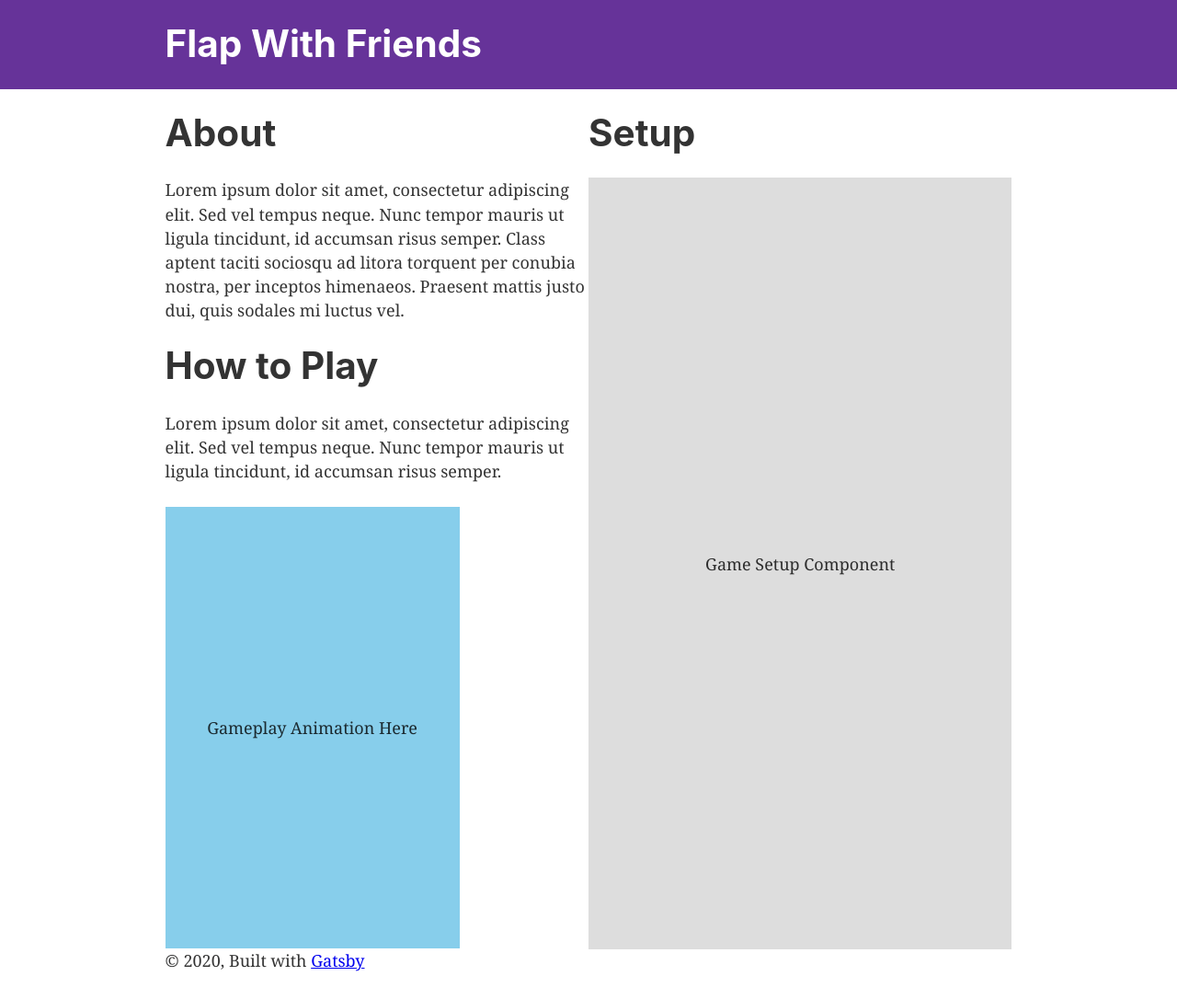
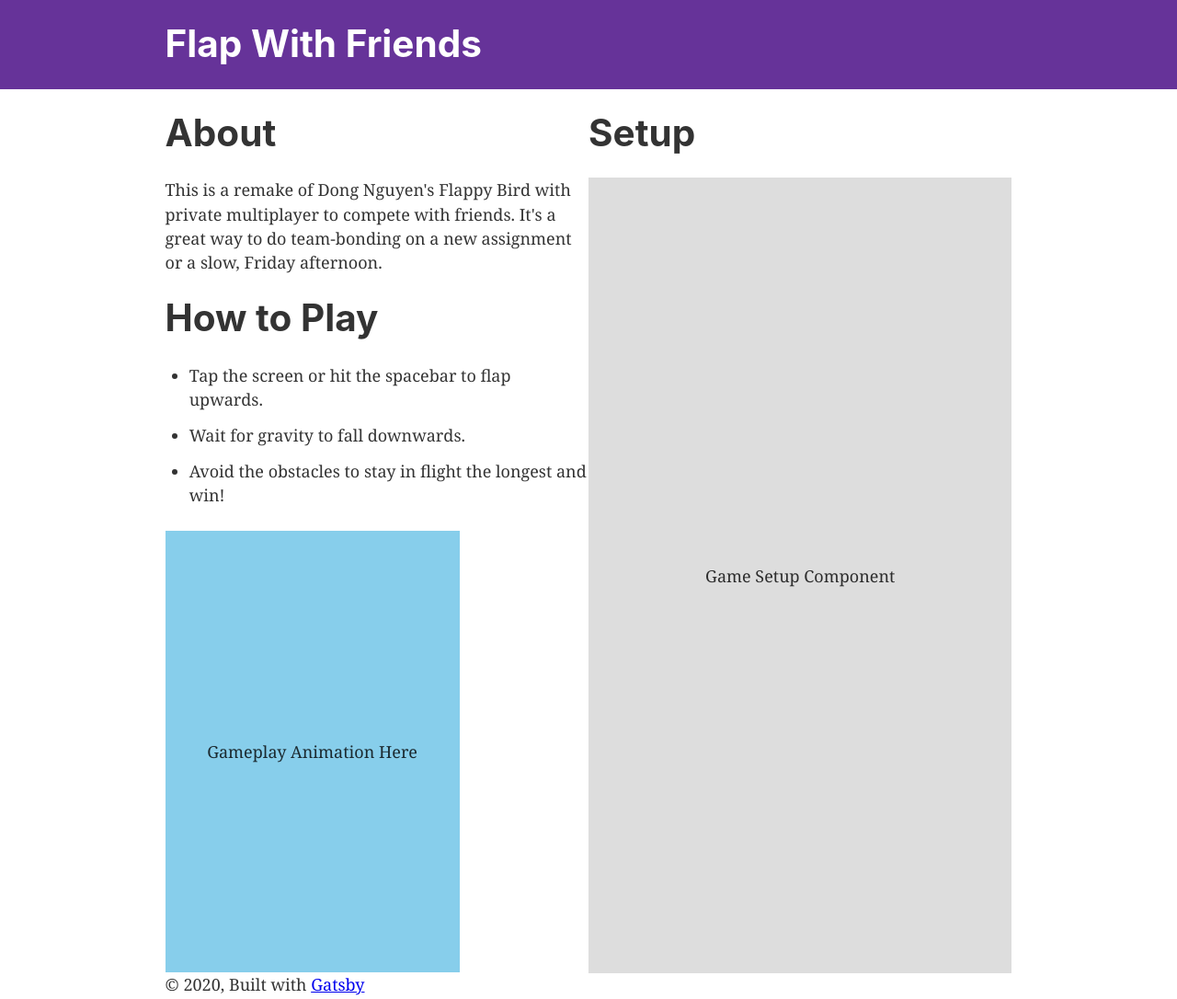
Before and after one commit to EricBanker12/flap-with-friends, a Gatsby site in the folder frontend/: page / in a window 1280 px wide. Shown: the whole page at 92% size. Built offline with nearby package versions, Linux system fonts and the light colour scheme; Gatsby itself is replaced by a stand-in of ours.

Commit message:
replace placeholder text

```diff
--- a/frontend/src/pages/index.js
+++ b/frontend/src/pages/index.js
@@ -16,9 +16,15 @@ const IndexPage = () => (
     >
       <section>
         <h1>About</h1>
-        <p>Lorem ipsum dolor sit amet, consectetur adipiscing elit. Sed vel tempus neque. Nunc tempor mauris ut ligula tincidunt, id accumsan risus semper. Class aptent taciti sociosqu ad litora torquent per conubia nostra, per inceptos himenaeos. Praesent mattis justo dui, quis sodales mi luctus vel.</p>
+        <p>This is a remake of Dong Nguyen's Flappy Bird with private multiplayer to compete with friends. It's a great way to do team-bonding on a new assignment or a slow, Friday afternoon.</p>
+
         <h1>How to Play</h1>
-        <p>Lorem ipsum dolor sit amet, consectetur adipiscing elit. Sed vel tempus neque. Nunc tempor mauris ut ligula tincidunt, id accumsan risus semper.</p>
+        <ul>
+          <li>Tap the screen or hit the spacebar to flap upwards.</li>
+          <li>Wait for gravity to fall downwards.</li>
+          <li>Avoid the obstacles to stay in flight the longest and win!</li>
+        </ul>
+
         <div
           style={{
             width: 320,
@@ -33,6 +39,7 @@ const IndexPage = () => (
           Gameplay Animation Here
         </div>
       </section>
+
       <section>
         <h1>Setup</h1>
         <div
```
